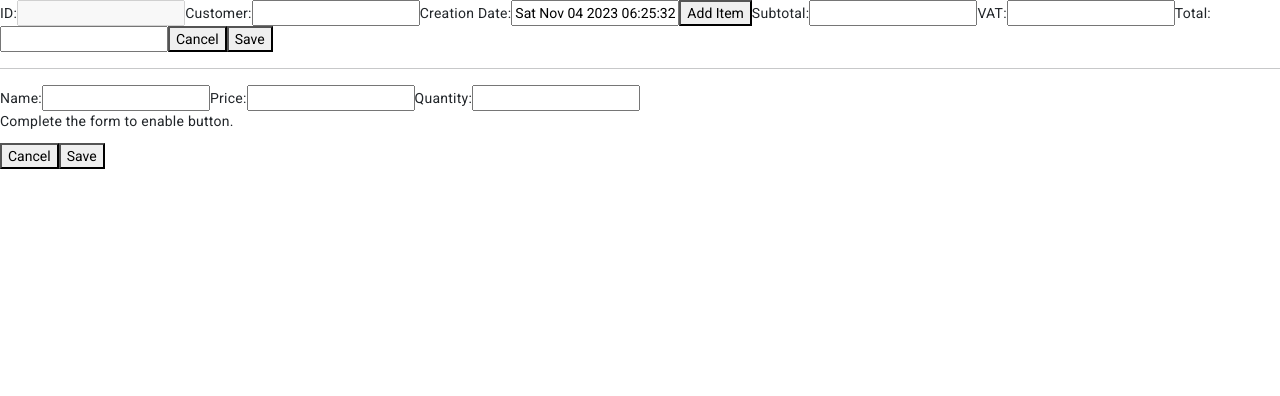
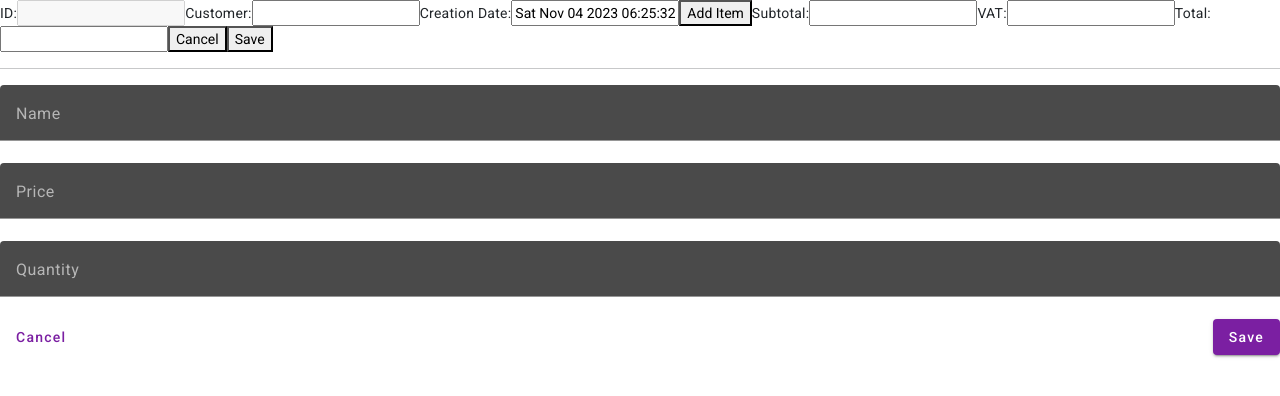
Before and after one commit to ivan5500/sales-order-app, an Angular app: page /orders in a window 1280 px wide. Both pictures are taken after a click on the button "Create order". Shown: the top 396 px of the page. Built offline with nearby package versions, Linux system fonts and the light colour scheme.

Commit message:
(MOD) Added styles to add item component

```diff
--- a/src/app/material/material.module.ts
+++ b/src/app/material/material.module.ts
@@ -3,6 +3,7 @@ import { MatDatepickerModule } from '@angular/material/datepicker';
 import { MatFormFieldModule } from '@angular/material/form-field';
 import { MatNativeDateModule } from '@angular/material/core';
 import { MatInputModule } from '@angular/material/input';
+import { MatButtonModule } from '@angular/material/button';
 
 @NgModule({
   exports: [
@@ -10,6 +11,7 @@ import { MatInputModule } from '@angular/material/input';
     MatFormFieldModule,
     MatNativeDateModule,
     MatInputModule,
+    MatButtonModule,
   ],
 })
 export class MaterialModule {}
--- a/src/app/sales-order/components/item-form/item-form.component.css
+++ b/src/app/sales-order/components/item-form/item-form.component.css
@@ -0,0 +1,3 @@
+#btn-submit{
+    text-align: right;
+}
--- a/src/app/sales-order/components/item-form/item-form.component.html
+++ b/src/app/sales-order/components/item-form/item-form.component.html
@@ -1,12 +1,38 @@
 <form [formGroup]="itemForm" (ngSubmit)="onSubmit()">
-  <label for="name">Name:</label>
-  <input id="name" type="text" formControlName="name" />
-  <label for="price">Price:</label>
-  <input id="price" type="text" formControlName="price" />
+  <mat-form-field class="w-100 form-group">
+    <mat-label>Name</mat-label>
+    <input matInput formControlName="name" />
+  </mat-form-field>
+  <mat-form-field class="w-100 form-group">
+    <mat-label>Price</mat-label>
+    <input matInput formControlName="price" />
+  </mat-form-field>
+  <mat-form-field class="w-100">
+    <mat-label>Quantity</mat-label>
+    <input matInput formControlName="quantity" />
+  </mat-form-field>
 
-  <label for="quantity">Quantity:</label>
-  <input id="quantity" type="number" formControlName="quantity" />
-  <p>Complete the form to enable button.</p>
-  <button type="button" (click)="onCancel()">Cancel</button>
-  <button type="submit" [disabled]="!itemForm.valid">Save</button>
+  <div class="row">
+    <div class="col">
+      <button
+        mat-stroked-button
+        type="button"
+        (click)="onCancel()"
+        [disabled]="!itemForm.valid"
+        color="primary"
+      >
+        Cancel
+      </button>
+    </div>
+    <div class="col" id="btn-submit">
+      <button
+        mat-raised-button
+        type="submit"
+        [disabled]="!itemForm.valid"
+        color="primary"
+      >
+        Save
+      </button>
+    </div>
+  </div>
 </form>
--- a/src/app/sales-order/pages/add-item-page/add-item-page.component.html
+++ b/src/app/sales-order/pages/add-item-page/add-item-page.component.html
@@ -1,5 +1,13 @@
-<h1>Add Item</h1>
-<sales-order-item-form
-  (addItemEvent)="onAddItem($event)"
-  (cancelAddEvent)="onCancelAdd($event)"
-></sales-order-item-form>
+<div class="container">
+  <div class="row text-center">
+    <h1>Add Item</h1>
+  </div>
+  <div class="row justify-content-center">
+    <div class="col-sm-12 col-md-6">
+      <sales-order-item-form
+        (addItemEvent)="onAddItem($event)"
+        (cancelAddEvent)="onCancelAdd($event)"
+      ></sales-order-item-form>
+    </div>
+  </div>
+</div>
```
